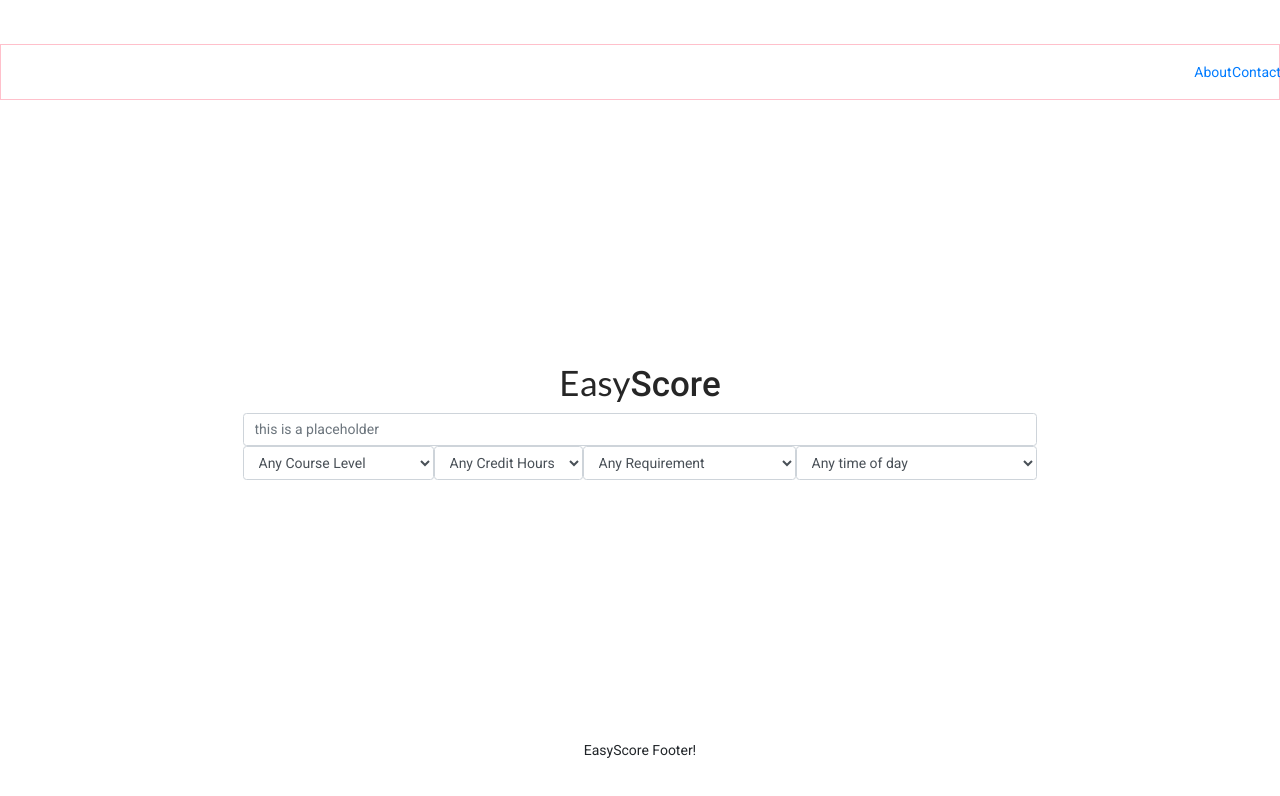
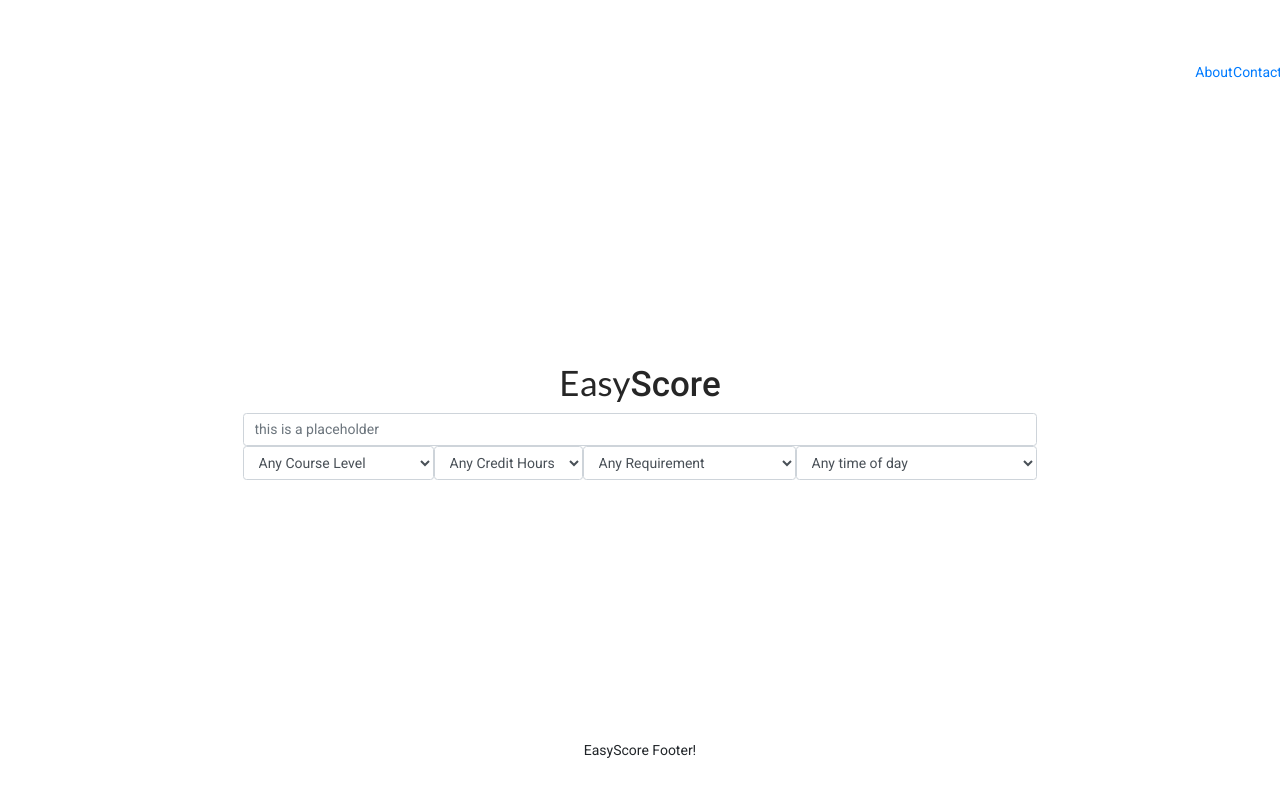
Before and after one commit to s-munro/easyscore, a React (Create React App) app in the folder the-easy-score/: page / in a window 1280 px wide. Shown: the top 796 px of the page. Built offline with nearby package versions, Linux system fonts and the light colour scheme.

Commit message:
removed App.css pink border on nav

```diff
--- a/the-easy-score/src/App.css
+++ b/the-easy-score/src/App.css
@@ -17,7 +17,6 @@ nav a {
   justify-content: flex-end;
   height: 7vh;
   width: 100%;
-  border: 1px solid pink;
 }
 
 .nav-bar div {
```
